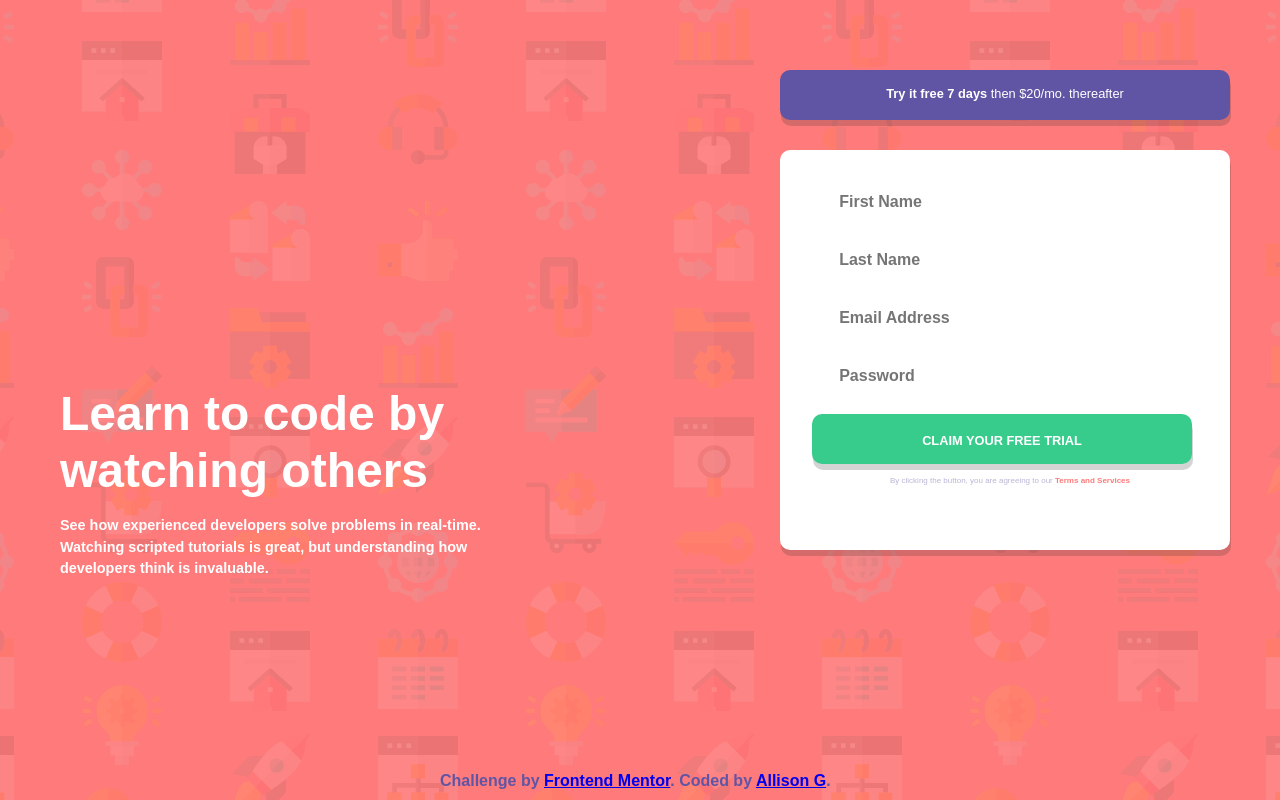
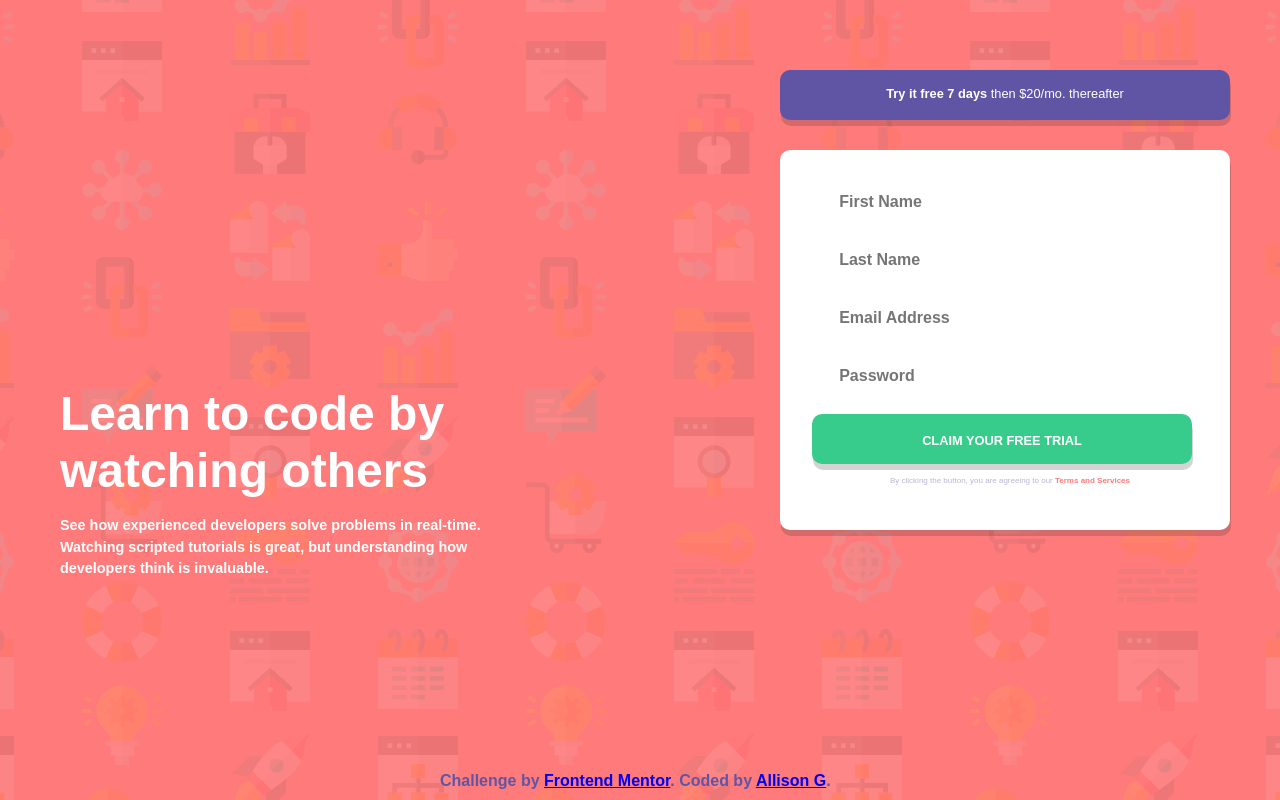
Before and after one commit to agottlieb/JS-Signup-Form, a plain HTML site: page index.html in a window 1280 px wide. Drawn offline with Linux system fonts and the light colour scheme.

Commit message:
fixed issue with form sizing

```diff
--- a/styles.css
+++ b/styles.css
@@ -176,6 +176,7 @@ input.error::placeholder {
     outline: none !important;
 }
 
+
 .legal {
     font-weight: 400;
     font-size: .8rem;
@@ -254,9 +255,9 @@ footer {
     .input-form {
         position: absolute;
         min-width: 450px;
-        max-height: 400px;
         right: 50px;
         top: 150px;
+        padding-bottom: 0;
     }
 
     input {
```
Also changed, not shown: 1 other file.
